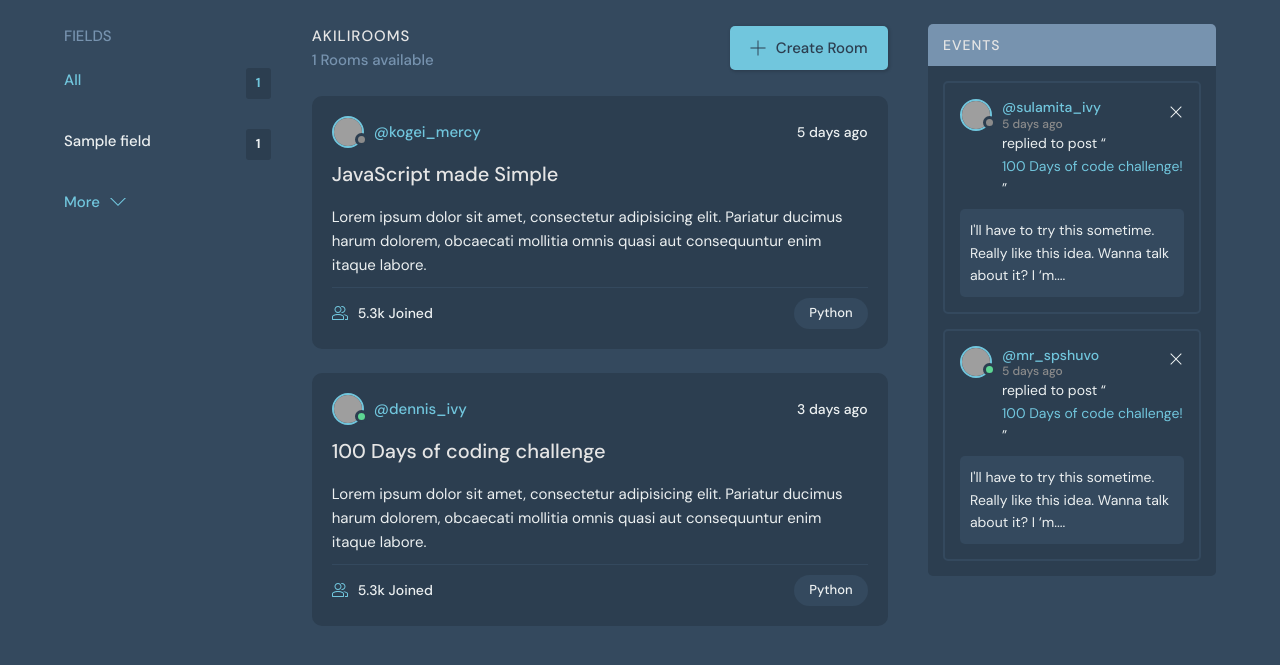
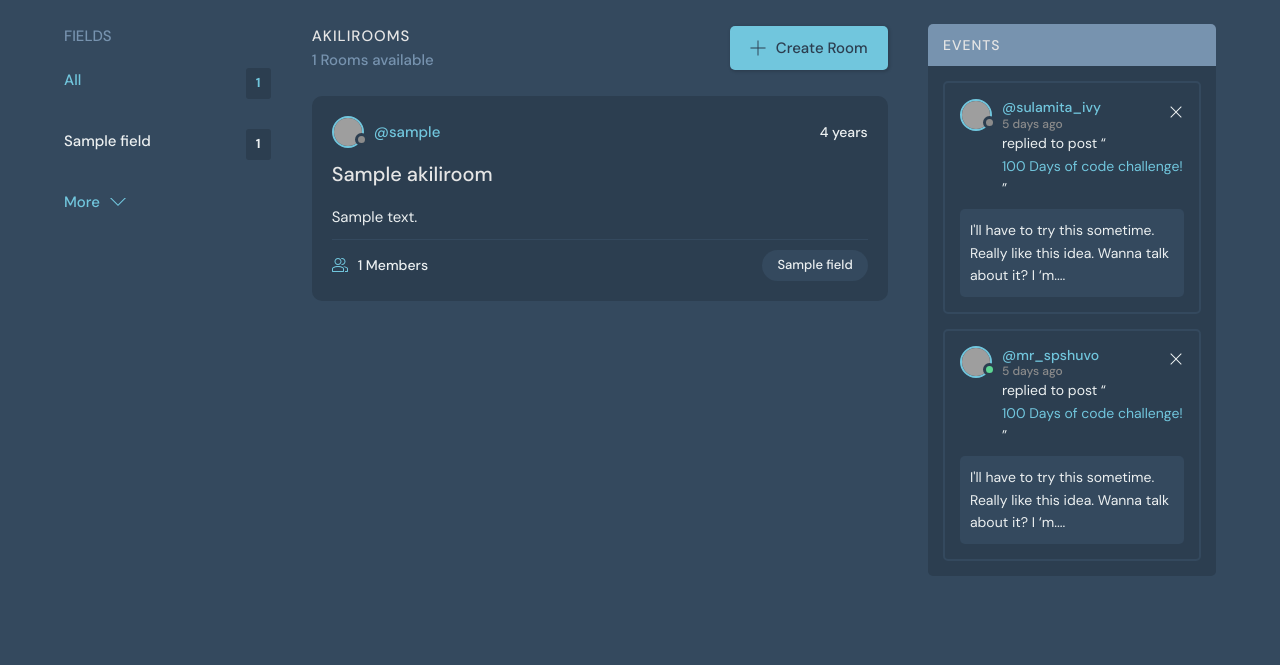
Before and after one commit to nokekip/Akilihub, a Django app: page / in a window 1280 px wide. Shown: the part 95-760 px from the top of the page. Run offline with Django 5.2, Linux system fonts and the light colour scheme; tables that the repository leaves empty hold one stand-in row (values such as "Sample post"); grey boxes are pictures that could not be loaded.

Commit message:
updated the room section to be dynamic

```diff
--- a/base/templates/base/index.html
+++ b/base/templates/base/index.html
@@ -142,23 +142,24 @@
               Create Room
             </a>
           </div>
+
+          {% for room in rooms %}
           <div class="roomListRoom">
             <div class="roomListRoom__header">
               <a href="profile.html" class="roomListRoom__author">
                 <div class="avatar avatar--small">
                   <img src="https://randomuser.me/api/portraits/women/11.jpg" />
                 </div>
-                <span>@kogei_mercy</span>
+                <span>@{{room.owner.username}}</span>
               </a>
               <div class="roomListRoom__actions">
-                <span>5 days ago</span>
+                <span>{{room.created_at|timesince}}</span>
               </div>
             </div>
             <div class="roomListRoom__content">
-              <a href="room.html">JavaScript made Simple</a>
+              <a href="room.html">{{room.name}}</a>
               <p>
-                Lorem ipsum dolor sit amet, consectetur adipisicing elit. Pariatur ducimus harum dolorem, obcaecati
-                mollitia omnis quasi aut consequuntur enim itaque labore.
+                {{room.description}}
               </p>
             </div>
             <div class="roomListRoom__meta">
@@ -178,52 +179,13 @@
                     d="M12 16c3.859 0 7-3.141 7-7s-3.141-7-7-7c-3.859 0-7 3.141-7 7s3.141 7 7 7zM12 4c2.757 0 5 2.243 5 5s-2.243 5-5 5-5-2.243-5-5c0-2.757 2.243-5 5-5z"
                   ></path>
                 </svg>
-                5.3k Joined
+                {{room.members.all.count}} Members
               </a>
-              <p class="roomListRoom__topic">Python</p>
+              <p class="roomListRoom__topic">{{room.field.name}}</p>
             </div>
           </div>
-          <div class="roomListRoom">
-            <div class="roomListRoom__header">
-              <a href="profile.html" class="roomListRoom__author">
-                <div class="avatar avatar--small active">
-                  <img src="https://randomuser.me/api/portraits/men/11.jpg" />
-                </div>
-                <span>@dennis_ivy</span>
-              </a>
-              <div class="roomListRoom__actions">
-                <span>3 days ago</span>
-              </div>
-            </div>
-            <div class="roomListRoom__content">
-              <a href="room.html">100 Days of coding challenge</a>
-              <p>
-                Lorem ipsum dolor sit amet, consectetur adipisicing elit. Pariatur ducimus harum dolorem, obcaecati
-                mollitia omnis quasi aut consequuntur enim itaque labore.
-              </p>
-            </div>
-            <div class="roomListRoom__meta">
-              <a class="roomListRoom__joined">
-                <svg version="1.1" xmlns="http://www.w3.org/2000/svg" width="32" height="32" viewBox="0 0 32 32">
-                  <title>user-group</title>
-                  <path
-                    d="M30.539 20.766c-2.69-1.547-5.75-2.427-8.92-2.662 0.649 0.291 1.303 0.575 1.918 0.928 0.715 0.412 1.288 1.005 1.71 1.694 1.507 0.419 2.956 1.003 4.298 1.774 0.281 0.162 0.456 0.487 0.456 0.85v4.65h-4v2h5c0.553 0 1-0.447 1-1v-5.65c0-1.077-0.56-2.067-1.461-2.584z"
-                  ></path>
-                  <path
-                    d="M22.539 20.766c-6.295-3.619-14.783-3.619-21.078 0-0.901 0.519-1.461 1.508-1.461 2.584v5.65c0 0.553 0.447 1 1 1h22c0.553 0 1-0.447 1-1v-5.651c0-1.075-0.56-2.064-1.461-2.583zM22 28h-20v-4.65c0-0.362 0.175-0.688 0.457-0.85 5.691-3.271 13.394-3.271 19.086 0 0.282 0.162 0.457 0.487 0.457 0.849v4.651z"
-                  ></path>
-                  <path
-                    d="M19.502 4.047c0.166-0.017 0.33-0.047 0.498-0.047 2.757 0 5 2.243 5 5s-2.243 5-5 5c-0.168 0-0.332-0.030-0.498-0.047-0.424 0.641-0.944 1.204-1.513 1.716 0.651 0.201 1.323 0.331 2.011 0.331 3.859 0 7-3.141 7-7s-3.141-7-7-7c-0.688 0-1.36 0.131-2.011 0.331 0.57 0.512 1.089 1.075 1.513 1.716z"
-                  ></path>
-                  <path
-                    d="M12 16c3.859 0 7-3.141 7-7s-3.141-7-7-7c-3.859 0-7 3.141-7 7s3.141 7 7 7zM12 4c2.757 0 5 2.243 5 5s-2.243 5-5 5-5-2.243-5-5c0-2.757 2.243-5 5-5z"
-                  ></path>
-                </svg>
-                5.3k Joined
-              </a>
-              <p class="roomListRoom__topic">Python</p>
-            </div>
-          </div>
+          {% endfor %}
+
         </div>
         <!-- Room List End -->
 
```
